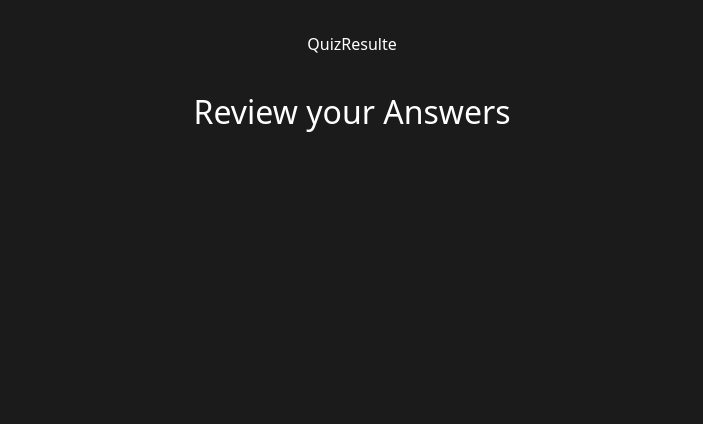
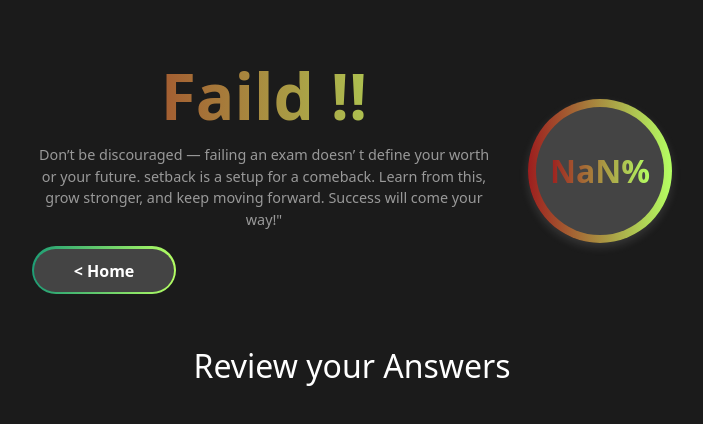
Before and after one commit to youssefmagdyjuo/quiz-app-capstone, a React (Vite) app: page /quiz/resulte in a window 1280 px wide. Shown: the top 424 px of the page, without its empty margins (288-991 px from the left). Built offline with nearby package versions, Linux system fonts and the light colour scheme.

Commit message:
create QuizResulte and calc percentage

```diff
--- a/src/components/AnswersReview.jsx
+++ b/src/components/AnswersReview.jsx
@@ -8,7 +8,7 @@ export default function AnswersReview() {
         <div className='AnswersReview_container'>
             {
                 questions.map(q=>(
-                    <div className="questionReview_container" style={{background:q.status=='correct'?'linear-gradient(90deg, var(--primary-color) 0%, var(--secondary-color) 100%)':'#B91212'}}>
+                    <div className="questionReview_container" style={{background:q.status=='correct'?'linear-gradient(90deg, var(--primary-color) 0%, var(--secondary-color) 100%)':q.status=='wrong'?'var(--dengar)':'var(--gray)'}}>
                         <div className="questionReview">
                                 <div style={{textAlign:'center'}}>Q : </div>
                                 <div>
@@ -23,8 +23,8 @@ export default function AnswersReview() {
                                 q.status!='correct'
                                 ? (
                                     <>
-                                        <div style={{textAlign:'center',color:'#B91212'}}>Yours</div>
-                                        <div style={{color:'#B91212'}}>
+                                        <div style={{textAlign:'center',color:q.status=='wrong'?'var(--dengar)':'var(--gray)'}}>Yours</div>
+                                        <div style={{color:q.status=='wrong'?'var(--dengar)':'var(--gray)'}}>
                                             {q.userAnswer}
                                         </div>
                                     </>
--- a/src/components/Form.jsx
+++ b/src/components/Form.jsx
@@ -16,9 +16,10 @@ export default function Form({isVisible}) {
     }, []);
     const styles = `formContainerPage ${isVisible ? 'desplay' : ''}`;
     const {toggleVisible,difficulty,category} = useOpenForm();
-    const {setQuestions} = useQuestionStore();
+    const {setQuestions,resetScore} = useQuestionStore();
     // Fetch questions by fetchQuestions function from QuestionsService and set them in the store
         async function loadQuestions() {
+            resetScore()
             try {
                 const data = await fetchQuestions(category,difficulty);
                 // Add a status field to each question
--- a/src/components/QuizResulte.jsx
+++ b/src/components/QuizResulte.jsx
@@ -1,9 +1,59 @@
 import React from 'react'
+import { useQuestionStore } from '../store/Q_Store'
+import Button from './Button'
+import { Link } from 'react-router-dom'
+export default function QuizResulte() {
+    const {questions,score,resetQuestions} = useQuestionStore()
+    const percentage =score/questions.length*100
+    let statusStyle;
+    if(percentage>=50){
+        statusStyle ='success'
+    }else{
+        statusStyle ='faild'
+    }
+    return (
+        <div className='QuizResulte_container'>
+        <div className="userResulteStatus">
+            <h1 className={statusStyle}>
+                {
+                    percentage>=50?'Success !!':'Faild !!'
+                }
 
-export default function QuizResulte() {
-    return (
-        <div>
-        QuizResulte
+            </h1>
+            <p>
+                {
+                    percentage>=50
+                    ?`Congratulations!  You did it! Your
+                    hard work and determination paid off.
+                    This success is just the beginning — keep
+                    pushing forward, greater achievements are
+                    waiting for you!"`
+                    :`Don’t be discouraged — failing an exam doesn’
+                    t define your worth or your
+                    future. setback is a setup for a comeback.
+                    Learn from this, grow stronger, and keep moving
+                    forward. Success will come your way!"`
+                }
+
+            </p>
+            <Link to={'/'}>
+                    <Button
+                    buttonText='< Home'
+                    buttonStyle='secondaryButton'
+                    buttomFunc={resetQuestions}
+                    />
+            </Link>
+        </div>
+        <div
+        className="scoreStatus_container"
+        style={{background:percentage>=50?'var(--mix-bg1)':'var(--mix-bg2)'}}
+        >
+            <div className="scoreStatus">
+                <h2 className={statusStyle}>
+                {`${percentage}%`}
+                </h2>
+            </div>
+        </div>
         </div>
     )
 }
--- a/src/index.css
+++ b/src/index.css
@@ -9,6 +9,8 @@
     --secondary-color: #B4FF63;
     --background-color: #1b1b1b;
     --dengar:#9D1E1E;
+    --mix-bg1:linear-gradient(90deg, var(--primary-color) 0%, var(--secondary-color) 100%);
+    --mix-bg2:linear-gradient(90deg, var(--dengar) 0%, var(--secondary-color) 100%);
     --gray:#444;
     --text-color: #FFFFFF;
 }
@@ -350,6 +352,7 @@ li {
     width: 100%;
 }
 /* ================Resulte page================= */
+/* ==AnswersReview== */
 .AnswersReview_container{
     display: grid;
     grid-template-columns: 1fr 1fr;
@@ -379,6 +382,68 @@ li {
     grid-template-columns: 0.2fr 1fr;
     row-gap: 1rem;
 }
+/* ===QuizResulte== */
+.QuizResulte_container{
+    display: flex;
+    justify-content: center;
+    align-items: center;
+    padding: 1rem 0;
+    width: 90%;
+    max-width: 40rem;
+    margin: 0 auto;
+    gap: 2rem;
+    /* background-color: red; */
+}
+.QuizResulte_container .userResulteStatus{
+    display: flex;
+    flex-direction: column;
+    /* background-color: red; */
+}
+.QuizResulte_container .userResulteStatus h1{
+    font-size: 4rem;
+    font-weight: 600;
+
+}
+.success{
+    background: linear-gradient(90deg, var(--primary-color) 0%, var(--secondary-color) 100%);
+    -webkit-background-clip: text;
+    -webkit-text-fill-color: transparent;
+}
+.faild{
+    background: linear-gradient(90deg, var(--dengar) 0%, var(--secondary-color) 100%);
+    -webkit-background-clip: text;
+    -webkit-text-fill-color: transparent;
+}
+.QuizResulte_container .userResulteStatus p{
+    font-size: 0.9rem;
+    color: #999;
+    padding-bottom: 1rem;
+}
+.QuizResulte_container .scoreStatus_container{
+    /* background: var(--mix-bg1); */
+    border-radius: 10rem;
+    display: flex;
+    justify-content: center;
+    align-items: center;
+    box-shadow: 0px 4px 10px rgba(228, 228, 228, 0.144);
+    padding: 0.5rem;
+}
+.QuizResulte_container .scoreStatus_container .scoreStatus{
+    background-color: var(--gray);
+    width: 8rem;
+    height: 8rem;
+    border-radius: 10rem;
+    display: flex;
+    justify-content: center;
+    align-items: center;
+    font-weight: 600;
+
+}
+.QuizResulte_container .scoreStatus_container .scoreStatus h2{
+    font-size: 2rem;
+}
+
+
 @media screen and (max-width: 800px) {
     .header_1 {
         font-size: 3.5rem;
```
